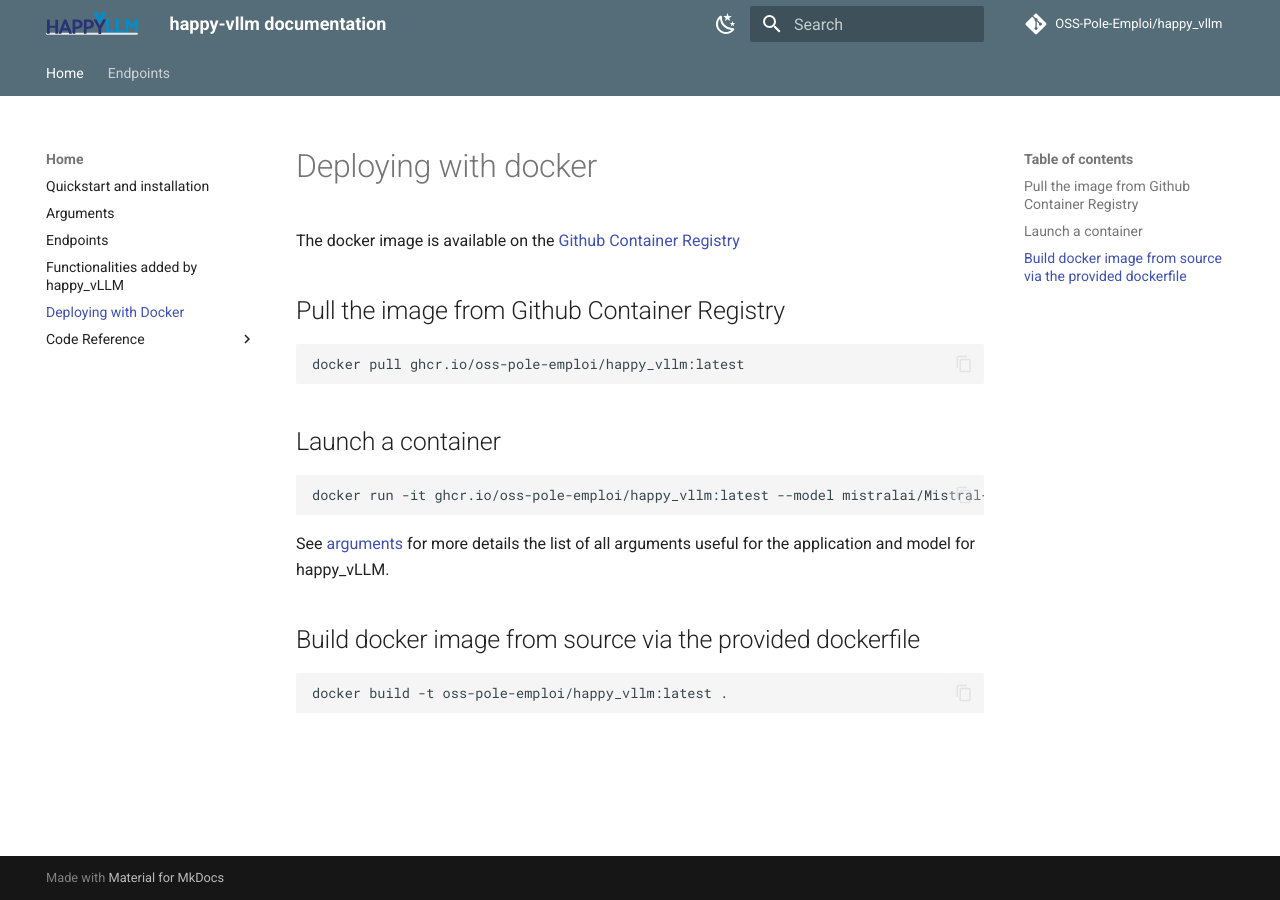
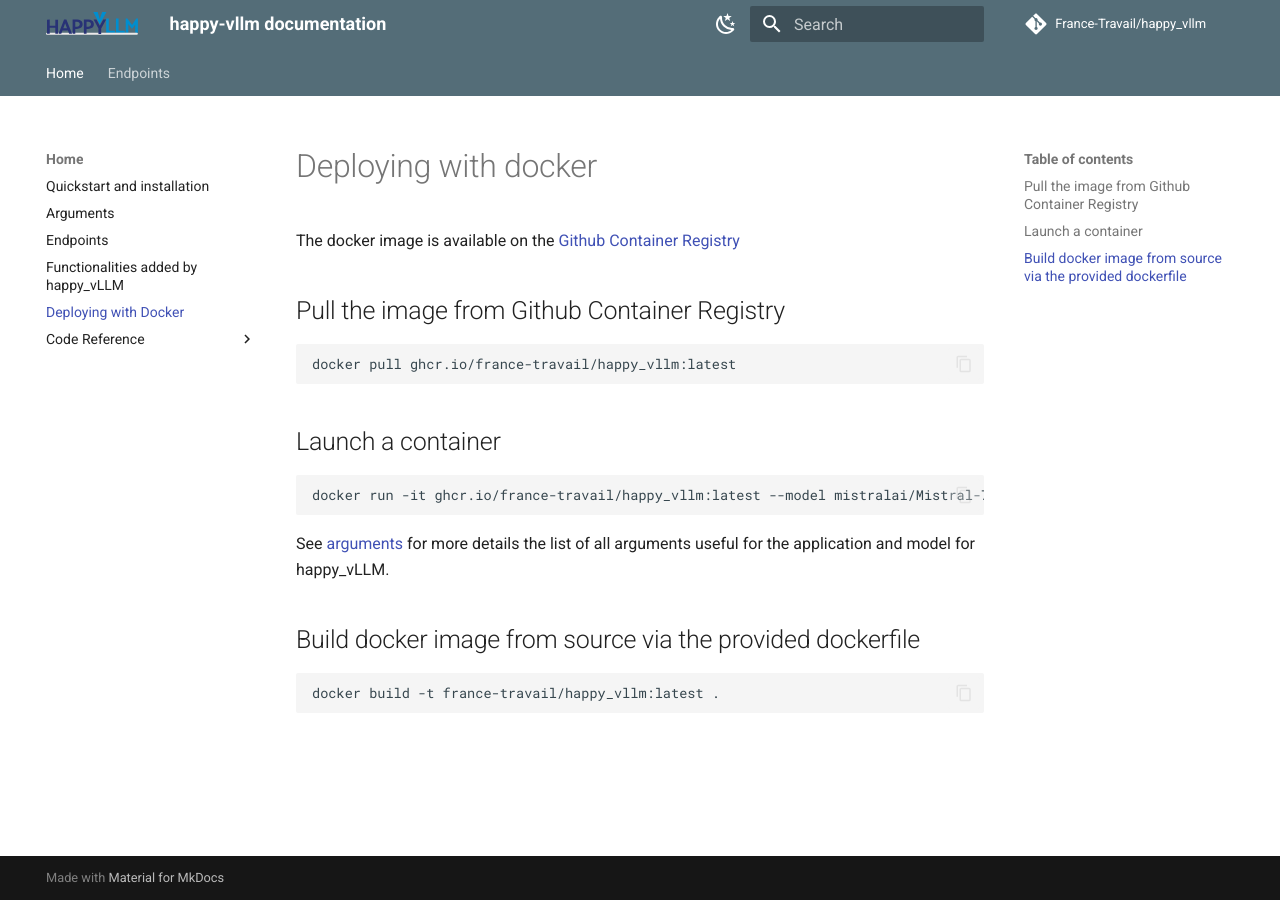
Before and after one commit to France-Travail/happy_vllm, an MkDocs documentation site: the page built from docs/deploying_with_docker.md, in a window 1280 px wide. Built offline with MkDocs 1.6.1 and Material for MkDocs 9.7.7, drawn with Linux system fonts in a browser that asks for light colours; comment, search, counter and statistics services are not loaded.

Commit message:
Changes resulting from github group migration (#57)

````diff
--- a/docs/deploying_with_docker.md
+++ b/docs/deploying_with_docker.md
@@ -1,22 +1,22 @@
 # Deploying with docker
 
-The docker image is available on the [Github Container Registry](https://github.com/OSS-Pole-Emploi/happy_vllm/pkgs/container/happy_vllm)
+The docker image is available on the [Github Container Registry](https://github.com/France-Travail/happy_vllm/pkgs/container/happy_vllm)
 
 ## Pull the image from Github Container Registry
 
 ```bash
-docker pull ghcr.io/oss-pole-emploi/happy_vllm:latest
+docker pull ghcr.io/france-travail/happy_vllm:latest
 ```
 
 ## Launch a container
 
 ```bash
-docker run -it ghcr.io/oss-pole-emploi/happy_vllm:latest --model mistralai/Mistral-7B-v0.1
+docker run -it ghcr.io/france-travail/happy_vllm:latest --model mistralai/Mistral-7B-v0.1
 ```
 See [arguments](arguments.md) for more details the list of all arguments useful for the application and model for happy_vLLM.
 
 ## Build docker image from source via the provided dockerfile
 
 ```bash
-docker build -t oss-pole-emploi/happy_vllm:latest .
+docker build -t france-travail/happy_vllm:latest .
 ```
--- a/mkdocs.yml
+++ b/mkdocs.yml
@@ -1,6 +1,6 @@
 site_name: happy-vllm documentation
-repo_url: https://github.com/OSS-Pole-Emploi/happy_vllm
-repo_name: OSS-Pole-Emploi/happy_vllm
+repo_url: https://github.com/France-Travail/happy_vllm
+repo_name: France-Travail/happy_vllm
 
 # see https://squidfunk.github.io/mkdocs-material/setup/
 theme:
--- a/pyproject.toml
+++ b/pyproject.toml
@@ -31,8 +31,8 @@ keywords = ["production", "transformers", "api-rest", "serving", "mlops", "llm",
 dynamic = ["version"]
 
 [project.urls]
-Repository = "https://github.com/OSS-Pole-Emploi/happy_vllm"
-Documentation = "https://oss-pole-emploi.github.io/happy_vllm"
+Repository = "https://github.com/France-Travail/happy_vllm"
+Documentation = "https://france-travail.github.io/happy_vllm"
 
 [tool.setuptools.dynamic]
 version = {file = "version.txt"}
````
Also changed, not shown: README.md (+12 -12 lines), docs/endpoints/technical.md (+1 -1 lines), docs/index.md (+3 -3 lines), docs/pros.md (+4 -0 lines), 1 other file.
